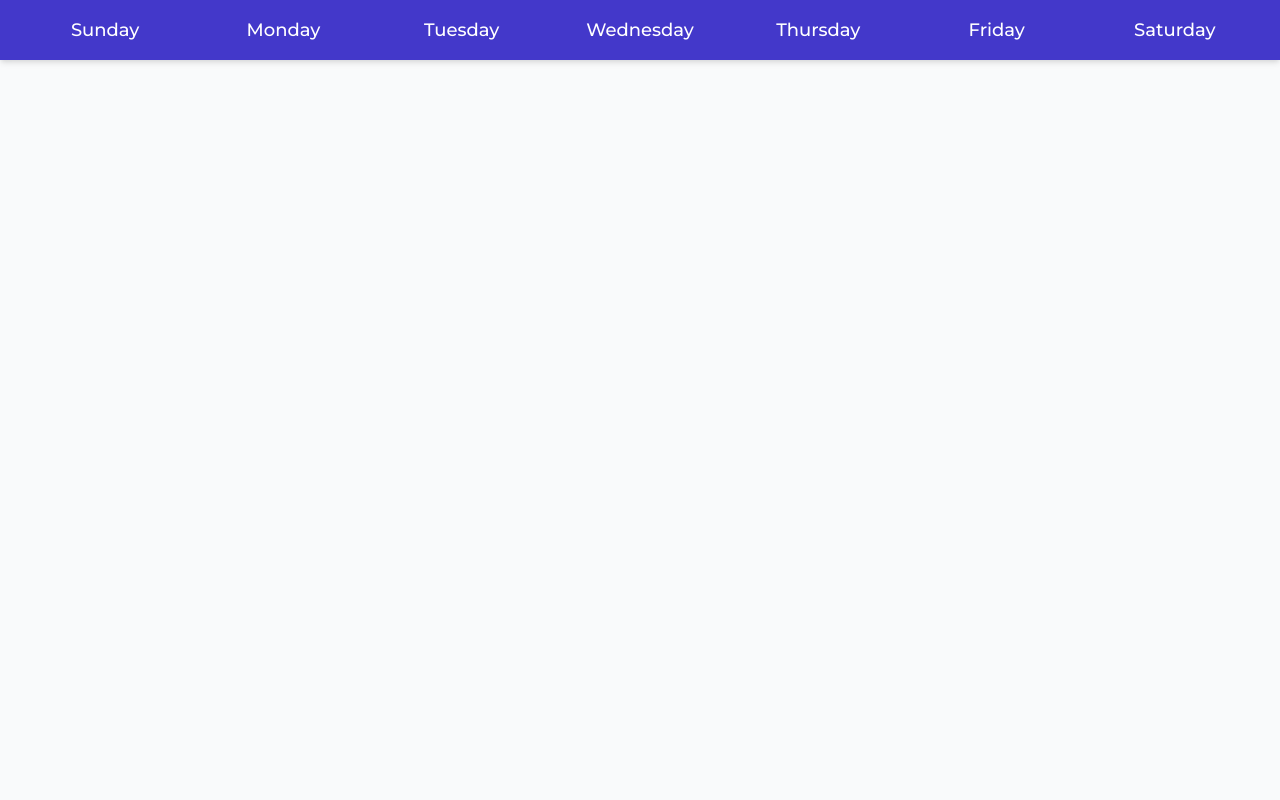
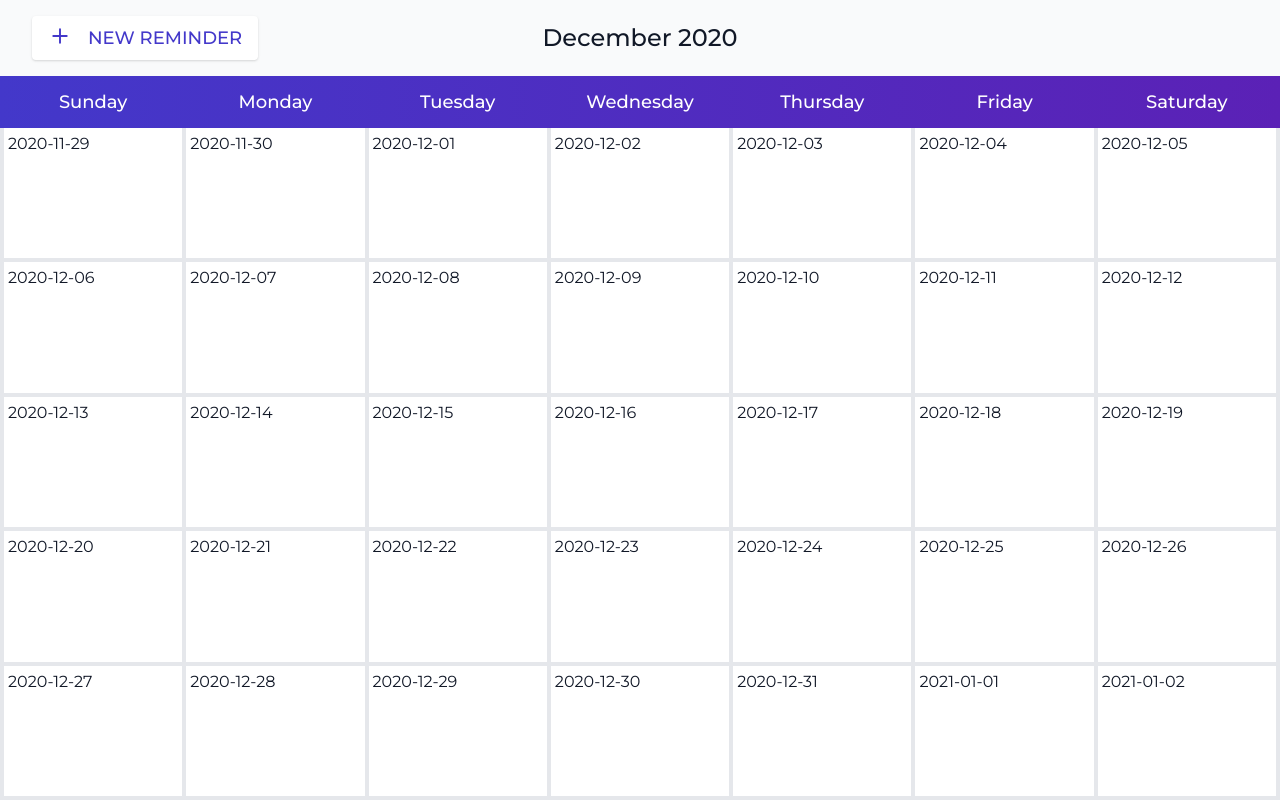
Before and after one commit to fabiau/jc-calendar, a React (Create React App) app: page / in a window 1280 px wide. Built offline with nearby package versions, Linux system fonts and the light colour scheme.

Commit message:
feat: Develop calendar layout

```diff
--- a/src/components/App.js
+++ b/src/components/App.js
@@ -1,4 +1,5 @@
 import React, { useEffect } from 'react';
+import AppHeader from './AppHeader';
 import MonthlyCalendar from './calendar/MonthlyCalendar';
 
 function setNavigationBarHeightCSSVariable() {
@@ -16,7 +17,10 @@ function App() {
 
   return (
     <div className="h-screen-nav-fix w-screen font-montserrat overflow-hidden bg-gray-50 dark:bg-gray-900 text-gray-900 dark:text-gray-50">
-      <MonthlyCalendar />
+      <div className="w-full h-full flex flex-col">
+        <AppHeader />
+        <MonthlyCalendar />
+      </div>
     </div>
   );
 }
--- /dev/null
+++ b/src/components/AppHeader.js
@@ -0,0 +1,26 @@
+import React from 'react';
+import PlusIcon from './icons/PlusIcon';
+
+function AppHeader() {
+  return (
+    <div className="flex px-8 py-4 flex-row gap-4 flex-nowrap shadow-lg items-center">
+      <div className="w-64">
+        <button
+          type="button"
+          className="uppercase flex flex-row flex-nowrap gap-4 p-3 lg:px-4 lg:py-2 shadow rounded-full lg:rounded text-lg font-medium bg-white hover:bg-gray-200 text-indigo-700 hover:text-indigo-900 transition-colors duration-150"
+        >
+          <PlusIcon svgClassName="w-6 h-6" />
+          <span className="hidden lg:inline">New Reminder</span>
+        </button>
+      </div>
+
+      <h1 className="flex-grow text-center text-2xl font-medium">
+        December 2020
+      </h1>
+
+      <div className="w-64" />
+    </div>
+  );
+}
+
+export default AppHeader;
--- a/src/components/calendar/MonthlyCalendar.js
+++ b/src/components/calendar/MonthlyCalendar.js
@@ -1,15 +1,24 @@
+import React from 'react';
 import { DateTime } from 'luxon';
-import React from 'react';
-import { getWeekdaysDescriptions } from '../../helpers/calendar';
+import {
+  getMonthlyCalendarGrid,
+  getWeekdaysDescriptions,
+  MONTH_FORMAT,
+} from '../../helpers/calendar';
 import MonthlyCalendarHeader from './MonthlyCalendarHeader';
+import MonthlyCalendarGrid from './MonthlyCalendarGrid';
 
 // As the user can't change the locale, keep this 'cached'.
 const weekDays = getWeekdaysDescriptions();
 
 function MonthlyCalendar() {
+  const today = DateTime.local();
+  const dates = getMonthlyCalendarGrid(today.toFormat(MONTH_FORMAT));
+
   return (
-    <div className="h-full w-full">
+    <div className="w-full flex-grow overflow-hidden flex flex-col">
       <MonthlyCalendarHeader weekDays={weekDays} />
+      <MonthlyCalendarGrid dates={dates} />
     </div>
   );
 }
--- /dev/null
+++ b/src/components/calendar/MonthlyCalendarGrid.js
@@ -0,0 +1,22 @@
+import React from 'react';
+import PropTypes from 'prop-types';
+
+function MonthlyCalendarGrid({ dates }) {
+  return (
+    <ol className="w-full flex-grow overflow-y-auto px-1 pt-0 pb-1 bg-gray-200 grid grid-cols-7 gap-1">
+      {dates.map((date) => {
+        return (
+          <li key={date} className="h-auto p-1 bg-white">
+            {date}
+          </li>
+        );
+      })}
+    </ol>
+  );
+}
+
+MonthlyCalendarGrid.propTypes = {
+  dates: PropTypes.arrayOf(PropTypes.string.isRequired).isRequired,
+};
+
+export default MonthlyCalendarGrid;
--- a/src/components/calendar/MonthlyCalendarHeader.js
+++ b/src/components/calendar/MonthlyCalendarHeader.js
@@ -3,11 +3,11 @@ import PropTypes from 'prop-types';
 
 function MonthlyCalendarHeader({ weekDays }) {
   return (
-    <div className="w-full h-auto px-4 py-2 bg-indigo-700 text-white shadow-md grid grid-cols-7">
+    <div className="w-full flex-shrink p-1 bg-gradient-to-r from-indigo-700 to-purple-800 text-white shadow-md grid grid-cols-7 gap-1">
       {weekDays.map((weekDay) => (
         <h3
           key={weekDay.short}
-          className="px-4 py-2 text-xs sm:text-sm md:text-base lg:text-lg font-medium text-center flex items-center justify-center"
+          className="px-2 py-2 text-xs sm:text-sm md:text-base lg:text-lg font-medium text-center flex items-center justify-center"
         >
           <span className="hidden lg:inline">{weekDay.long}</span>
           <span className="hidden md:inline lg:hidden">{weekDay.short}</span>
--- /dev/null
+++ b/src/components/icons/PlusIcon.js
@@ -0,0 +1,39 @@
+import React from 'react';
+import PropTypes from 'prop-types';
+
+const PlusIcon = (props) => {
+  return (
+    <i className={props.className}>
+      <svg
+        className={props.svgClassName}
+        xmlns="http://www.w3.org/2000/svg"
+        width="24"
+        height="25"
+        viewBox="0 0 24 25"
+        fill="none"
+      >
+        <path
+          d="M12 5.5V19.5"
+          stroke="currentColor"
+          strokeWidth="2"
+          strokeLinecap="round"
+          strokeLinejoin="round"
+        />
+        <path
+          d="M5 12.5H19"
+          stroke="currentColor"
+          strokeWidth="2"
+          strokeLinecap="round"
+          strokeLinejoin="round"
+        />
+      </svg>
+    </i>
+  );
+};
+
+PlusIcon.propTypes = {
+  className: PropTypes.string,
+  svgClassName: PropTypes.string,
+};
+
+export default PlusIcon;
```
